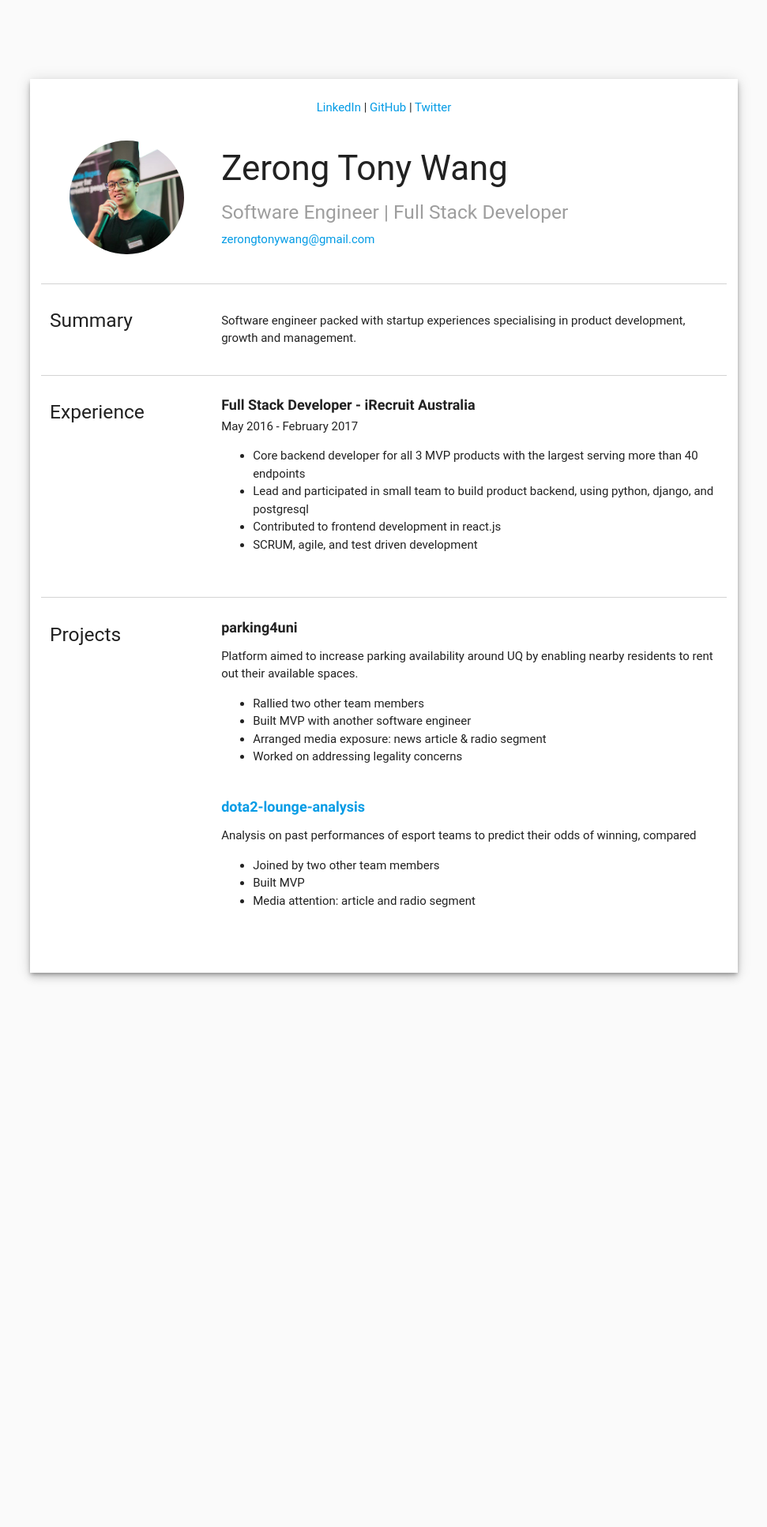
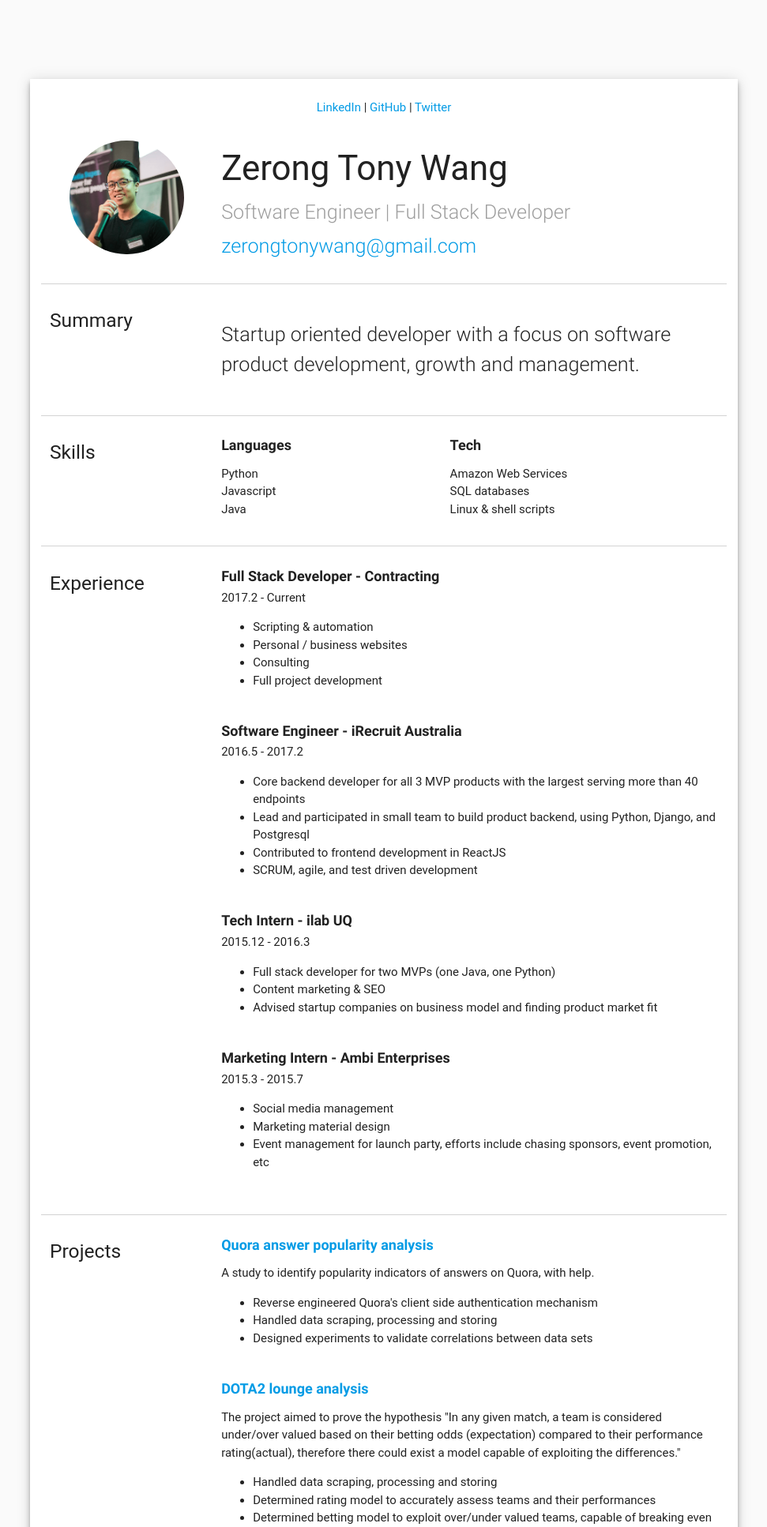
Before and after one commit to s4291158/portfolio, a Django app: template templates/resume.html in a window 1280 px wide. Shown: the top 1934 px of the page at 79% size, without its empty margins (154-1125 px from the left). Before the commit the page ends 1242 px from the top, so only its background shows below. Run offline with Django 3.2, Linux system fonts and the light colour scheme; the template is opened without the code that fills it, so the values that code supplies are empty; some libraries are stand-ins or nearby versions; some web fonts are replaced.

Commit message:
ready for demo

```diff
--- a/portfolio/settings.py
+++ b/portfolio/settings.py
@@ -75,7 +75,7 @@ WSGI_APPLICATION = 'portfolio.wsgi.application'
 # Database
 # https://docs.djangoproject.com/en/1.9/ref/settings/#databases
 
-DATABASES = {
+DATABASES = ls.DATABASES or {
     'default': {
         'ENGINE': 'django.db.backends.sqlite3',
         'NAME': os.path.join(BASE_DIR, 'db.sqlite3'),
--- a/resume/urls.py
+++ b/resume/urls.py
@@ -1,7 +1,6 @@
 from django.conf.urls import url
-from .views import ResumeView, ProfileView
+from .views import ResumeView
 
 urlpatterns = [
-    url(r'^resume/$', ResumeView.as_view(), name='resume'),
-    url(r'^profile/$', ProfileView.as_view(), name='profile')
+    url(r'^resume/$', ResumeView.as_view(), name='resume')
 ]
--- a/static/css/resume.css
+++ b/static/css/resume.css
@@ -1,25 +1,29 @@
 body {
   background-color: #fafafa; }
-  body .main-container {
+
+.main-container {
   background-color: white;
   margin-top: 100px;
   margin-bottom: 100px;
   padding: 25px; }
   @media (max-width: 997px) {
-      body .main-container {
+    .main-container {
       margin: 0 auto;
       width: 100%;
       box-shadow: none; } }
-    body .main-container .section-item {
-      padding-bottom: 20px; }
-      body .main-container .section-item .section-title {
-        font-size: 1.2rem;
-        font-weight: bold; }
-    body .main-container .row-section {
-      padding-bottom: 20px;
-      border-bottom: 1px solid lightgray; }
 
 .dp-container {
   padding: 10px 25px; }
 
+.section-item {
+  padding-bottom: 20px; }
+
+.section-title {
+  font-size: 1.2rem;
+  font-weight: bold; }
+
+.row-section {
+  padding-bottom: 20px;
+  border-bottom: 1px solid lightgray; }
+
 /*# sourceMappingURL=resume.css.map */
--- a/static/css/resume.scss
+++ b/static/css/resume.scss
@@ -1,5 +1,6 @@
 body {
   background-color: #fafafa;
+}
 
 .main-container {
   background-color: white;
@@ -12,22 +13,22 @@ body {
     width: 100%;
     box-shadow: none;
   }
+}
+
+.dp-container {
+  padding: 10px 25px;
+}
 
 .section-item {
   padding-bottom: 20px;
+}
+
 .section-title {
   font-size: 1.2rem;
   font-weight: bold;
-      }
 }
 
 .row-section {
   padding-bottom: 20px;
   border-bottom: 1px solid lightgray;
 }
-  }
-}
-
-.dp-container {
-  padding: 10px 25px;
-}
--- a/templates/resume.html
+++ b/templates/resume.html
@@ -13,77 +13,195 @@
   <div class="container main-container z-depth-3">
     <div class="row">
       <div class="col s12 center-align">
-        <a target="_blank" href="https://www.linkedin.com/in/zerongtonywang/">LinkedIn</a>
-        | <a target="_blank" href="https://github.com/s4291158">GitHub</a>
-        | <a target="_blank" href="https://twitter.com/ZerongTonyWang">Twitter</a>
-        {% block extra_links %}{% endblock %}
+        <a target="_blank" href="https://www.linkedin.com/in/zerongtonywang/"><span>
+          LinkedIn
+        </span></a>
+        | <a target="_blank" href="https://github.com/s4291158"><span>
+          GitHub
+        </span></a>
+        | <a target="_blank" href="https://twitter.com/ZerongTonyWang"><span>
+          Twitter
+        </span></a>
       </div>
     </div>
 
     <div class="row row-section row-intro">
-      <div class="col m3">
+      <div class="col m3 s12">
         <div class="dp-container">
           <img class="responsive-img circle" src="{% static 'img/square.png' %}">
         </div>
       </div>
-      <div class="col m9">
+      <div class="col m9 s12">
         <h3>Zerong Tony Wang</h3>
-        <h5 class="grey-text lighten-2">Software Engineer | Full Stack Developer</h5>
-        <a href="mailto:zerongtonywang@gmail.com?Subject=Intro">zerongtonywang@gmail.com</a>
+        <h5 class="grey-text lighten-2 flow-text">Software Engineer | Full Stack Developer</h5>
+        <a href="mailto:zerongtonywang@gmail.com?Subject=Intro"><span class="flow-text">
+          zerongtonywang@gmail.com
+        </span></a>
       </div>
     </div>
 
     <div class="row row-section">
-      <div class="col m3">
+      <div class="col m3 s12">
         <h5>Summary</h5>
       </div>
-      <div class="col m9">
-        <p>
-          Software engineer packed with startup experiences specialising in product development, growth and management.
+      <div class="col m9 s12">
+        <p class="flow-text">
+          Startup oriented developer with a focus on software product development, growth and management.
         </p>
       </div>
     </div>
 
-    <div class="row row-section hide">
-      <div class="col m3">
+    <div class="row row-section">
+      <div class="col m3 s12">
         <h5>Skills</h5>
       </div>
-    </div>
-    <div class="row row-section hide">
-      <div class="col m3">
-        <h5>Tech</h5>
+
+      <div class="col m4 s12">
+        <h6 class="section-title">Languages</h6>
+        <ul>
+          <li>Python</li>
+          <li>Javascript</li>
+          <li>Java</li>
+        </ul>
+      </div>
+
+
+      <div class="col m4 s12">
+        <h6 class="section-title">Tech</h6>
+        <ul>
+          <li>Amazon Web Services</li>
+          <li>SQL databases</li>
+          <li>Linux & shell scripts</li>
+        </ul>
       </div>
     </div>
     <div class="row row-section">
-      <div class="col m3">
+      <div class="col m3 s12">
         <h5>Experience</h5>
       </div>
-      <div class="col m9">
+      <div class="col m9 s12">
         <div class="section-item">
-          <h6 class="section-title">Full Stack Developer - iRecruit Australia</h6>
-          <span>May 2016 - February 2017</span>
+          <h6 class="section-title">Full Stack Developer - Contracting</h6>
+          <span>2017.2 - Current</span>
+          <ul class="browser-default">
+            <li>
+              Scripting & automation
+            </li>
+            <li>
+              Personal / business websites
+            </li>
+            <li>
+              Consulting
+            </li>
+            <li>
+              Full project development
+            </li>
+          </ul>
+        </div>
+
+        <div class="section-item">
+          <h6 class="section-title">Software Engineer - iRecruit Australia</h6>
+          <span>2016.5 - 2017.2</span>
           <ul class="browser-default">
             <li>
               Core backend developer for all 3 MVP products with the largest serving more than 40 endpoints
             </li>
             <li>
-              Lead and participated in small team to build product backend, using python, django, and postgresql
+              Lead and participated in small team to build product backend, using Python, Django, and Postgresql
             </li>
             <li>
-              Contributed to frontend development in react.js
+              Contributed to frontend development in ReactJS
             </li>
             <li>
               SCRUM, agile, and test driven development
             </li>
           </ul>
         </div>
+
+        <div class="section-item">
+          <h6 class="section-title">Tech Intern - ilab UQ</h6>
+          <span>2015.12 - 2016.3</span>
+          <ul class="browser-default">
+            <li>
+              Full stack developer for two MVPs (one Java, one Python)
+            </li>
+            <li>
+              Content marketing & SEO
+            </li>
+            <li>
+              Advised startup companies on business model and finding product market fit
+            </li>
+          </ul>
+        </div>
+
+        <div class="section-item">
+          <h6 class="section-title">Marketing Intern - Ambi Enterprises</h6>
+          <span>2015.3 - 2015.7</span>
+          <ul class="browser-default">
+            <li>
+              Social media management
+            </li>
+            <li>
+              Marketing material design
+            </li>
+            <li>
+              Event management for launch party, efforts include chasing sponsors, event promotion, etc
+            </li>
+          </ul>
+        </div>
       </div>
     </div>
-    <div class="row">
-      <div class="col m3">
+    <div class="row row-section">
+      <div class="col m3 s12">
         <h5>Projects</h5>
       </div>
-      <div class="col m9">
+      <div class="col m9 s12">
+        <div class="section-item">
+          <a target="_blank" href="https://github.com/s4291158/QAaggregator">
+            <h6 class="section-title">Quora answer popularity analysis</h6>
+          </a>
+          <p>
+            A study to identify popularity indicators of answers on Quora, with help.
+          </p>
+          <ul class="browser-default">
+            <li>Reverse engineered Quora's client side authentication mechanism</li>
+            <li>Handled data scraping, processing and storing</li>
+            <li>Designed experiments to validate correlations between data sets</li>
+          </ul>
+        </div>
+
+        <div class="section-item">
+          <a target="_blank" href="https://github.com/s4291158/dota2-lounge-analysis">
+            <h6 class="section-title">DOTA2 lounge analysis</h6>
+          </a>
+          <p>
+            The project aimed to prove the hypothesis "In any given match, a team is considered under/over valued
+            based on their betting odds (expectation) compared to their performance rating(actual), therefore there
+            could exist a model capable of exploiting the differences."
+          </p>
+          <ul class="browser-default">
+            <li>Handled data scraping, processing and storing</li>
+            <li>Determined rating model to accurately assess teams and their performances</li>
+            <li>Determined betting model to exploit over/under valued teams, capable of breaking even</li>
+          </ul>
+        </div>
+
+        <div class="section-item">
+          <a target="_blank" href="https://github.com/s4291158/trump">
+            <h6 class="section-title">Is trump going to be president?</h6>
+          </a>
+          <p>
+            For shits and giggles, the site allowed users to see a random sarcastic comment about Donald Trump becoming
+            president, they can also add their own comment to the random pool. The project aimed to assess my ability to
+            build and deploy a simple interactive website, as well as assessing my ability to distribute interesting
+            content.
+          </p>
+          <ul class="browser-default">
+            <li>105K views & 27K users in first 24 hours</li>
+            <li>First custom built & deployed website using Django, nginx, and gunicorn</li>
+          </ul>
+        </div>
+
         <div class="section-item">
           <h6 class="section-title">parking4uni</h6>
           <p>
@@ -97,20 +215,14 @@
             <li>Worked on addressing legality concerns</li>
           </ul>
         </div>
-
-        <div class="section-item">
-          <a target="_blank" href="https://github.com/s4291158/dota2-lounge-analysis">
-            <h6 class="section-title">dota2-lounge-analysis</h6>
-          </a>
-          <p>
-            Analysis on past performances of esport teams to predict their odds of winning, compared
-          </p>
-          <ul class="browser-default">
-            <li>Joined by two other team members</li>
-            <li>Built MVP</li>
-            <li>Media attention: article and radio segment</li>
-          </ul>
-        </div>
+      </div>
+    </div>
+    <div class="row">
+      <div class="col m3 s12">
+        <h5 class="truncate">Recommendations</h5>
+      </div>
+      <div class="col m9 s12">
+        <h6 class="section-title">Coming soon...</h6>
       </div>
     </div>
   </div>
```
Also changed, not shown: resume/views.py (+1 -10 lines), static/img/square.png, 1 other file. Lines whose indentation alone changed are shown as unchanged.
